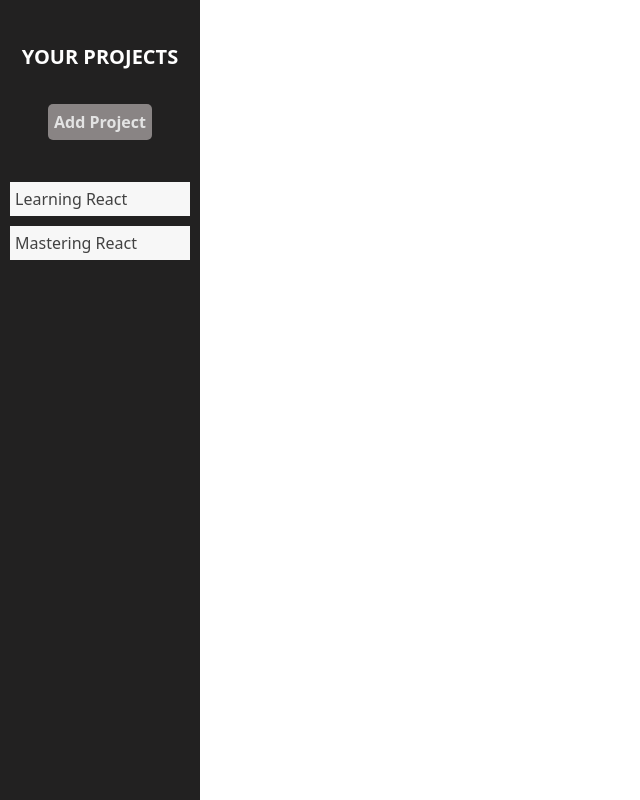
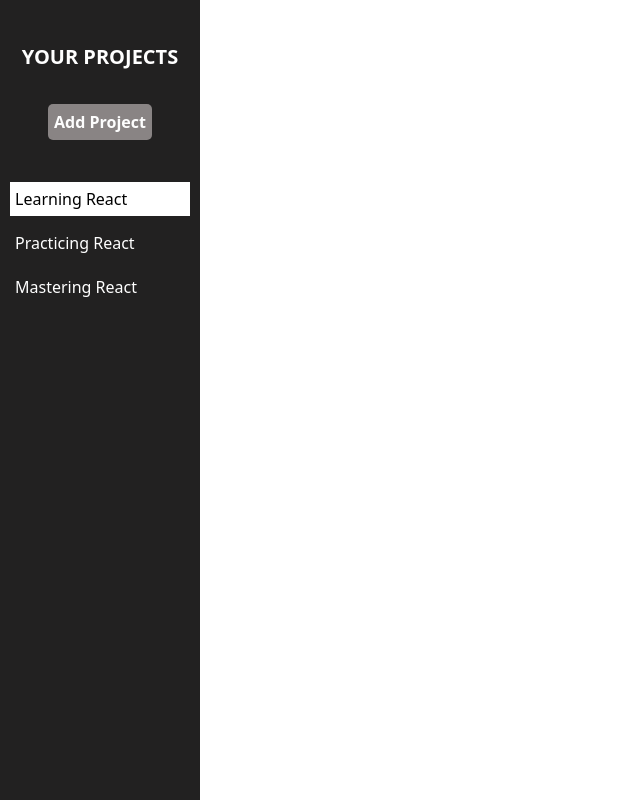
Before and after one commit to birazstha/react-project-management, a React (Vite) app: page / in a window 1280 px wide. Shown: the whole page, without its empty margins (0-640 px from the left). Built offline with nearby package versions, Linux system fonts and the light colour scheme.

Commit message:
feat: made navbar texts dynamic

```diff
--- a/src/App.jsx
+++ b/src/App.jsx
@@ -1,9 +1,11 @@
+import Sidebar from "./components/Sidebar";
 
-import Sidebar from "./components/Sidebar";
+let tabs = ["Learning React", "Practicing React", "Mastering React"];
+
 function App() {
   return (
     <>
-      <Sidebar/>
+      <Sidebar tabs={tabs} />
     </>
   );
 }
--- a/src/components/Sidebar.jsx
+++ b/src/components/Sidebar.jsx
@@ -10,9 +10,10 @@ const SideBarDiv = styled.div`
   color: white;
   background-color: #222121;
 `;
+
 const Button = styled.button`
   padding: 6px;
-  color: #e3e3e3;
+  color: #fdfdfd;
   background: #898484;
   border-radius: 5px;
   margin-top: 2rem;
@@ -20,8 +21,8 @@ const Button = styled.button`
   transition: all 0.3s ease;
 
   &:hover {
-    background: #b3acac;
-    color: #e3e3e3;
+    background: #757575;
+    color: #fdfdfd;
     box-shadow: 0 0 10px rgba(160, 160, 160, 0.3);
   }
 `;
@@ -34,14 +35,16 @@ const SidebarTitle = styled.p`
 `;
 
 const Tabs = styled.span`
+  cursor: pointer;
   display: flex;
   width: 100%;
   text-align: center;
   margin-top: 10px;
   padding: 5px;
-  background: #f7f7f7;
-  color: #424242;
+  background: ${({ $isActive }) => ($isActive == "true" ? "white" : "")};
+  color: ${({ $isActive }) => ($isActive == "true" ? "black" : "")};
 `;
+
 const TabDiv = styled.div`
   margin-top: 2rem;
   display: flex;
@@ -49,7 +52,7 @@ const TabDiv = styled.div`
   flex-direction: column;
 `;
 
-export default function Sidebar() {
+export default function Sidebar({ tabs }) {
   return (
     <>
       <SideBarDiv>
@@ -57,8 +60,11 @@ export default function Sidebar() {
         <Button>Add Project</Button>
 
         <TabDiv>
-          <Tabs>Learning React</Tabs>
-          <Tabs>Mastering React</Tabs>
+          {tabs.map((tab, index) => (
+            <Tabs key={index} $isActive={index === 0 ? "true" : "false"}>
+              {tab}
+            </Tabs>
+          ))}
         </TabDiv>
       </SideBarDiv>
     </>
```
